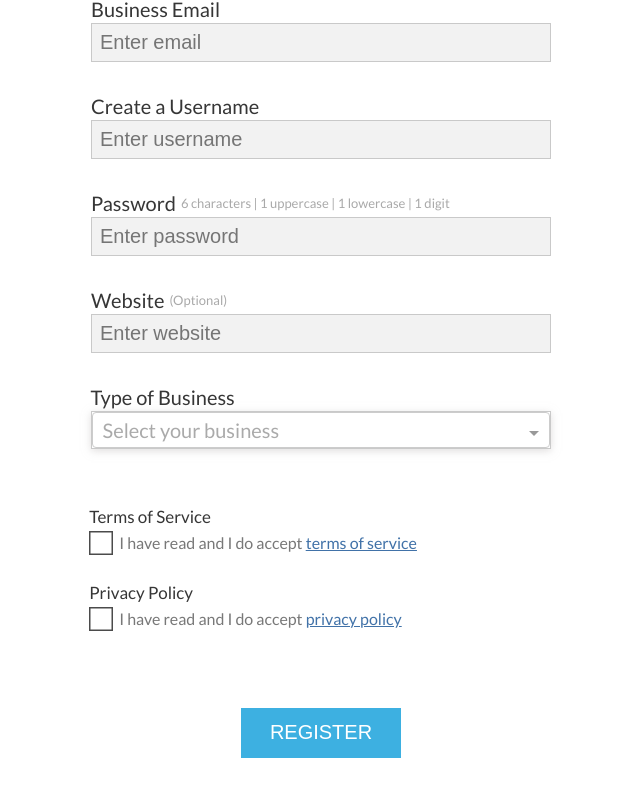
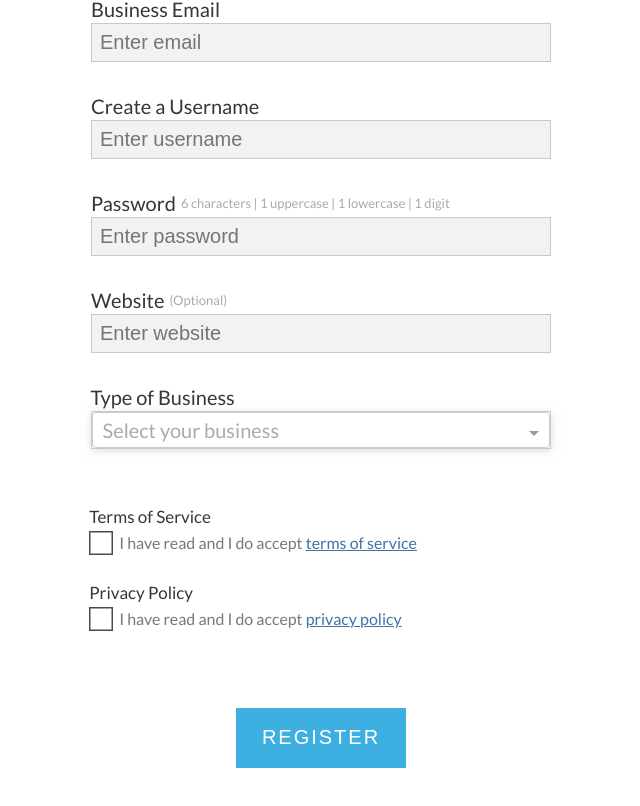
Before and after one commit to derekalia/simplr-form, a React (Create React App) app: page / in a window 1280 px wide. Shown: the part 276-1082 px from the top of the page, without its empty margins (319-959 px from the left). Built offline with nearby package versions, Linux system fonts and the light colour scheme.

Commit message:
updated reg button

```diff
--- a/src/App.js
+++ b/src/App.js
@@ -318,8 +318,9 @@ const CheckboxContainer = styled.div`
 `;
 
 const RegistrationButton = styled.button`
-  width: 160px;
-  height: 50px;
+  width: 170px;
+  height: 60px;
+  letter-spacing: 2px;
   font-size: 20px;
   background-color: #3DB0E1;
   color: white;
```
